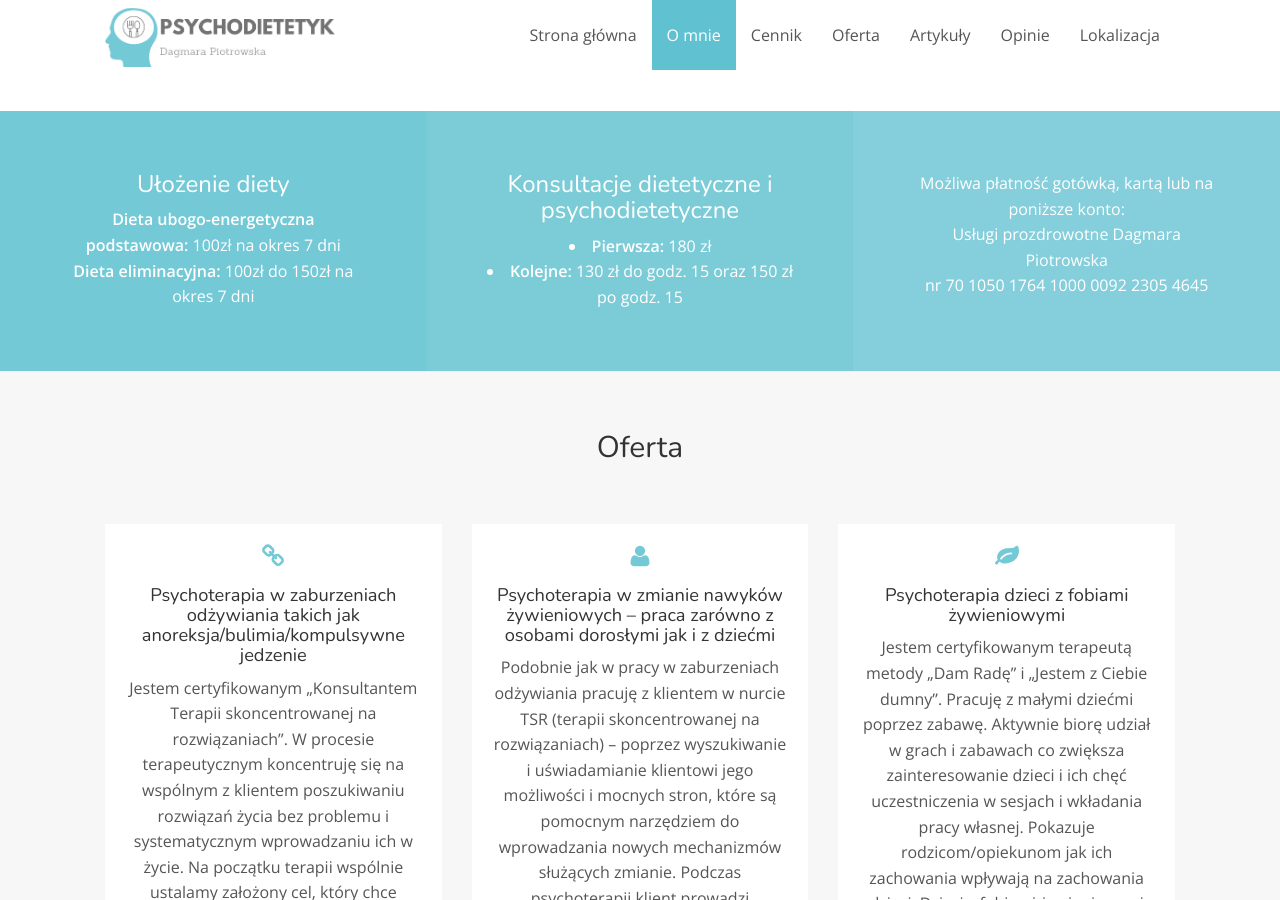
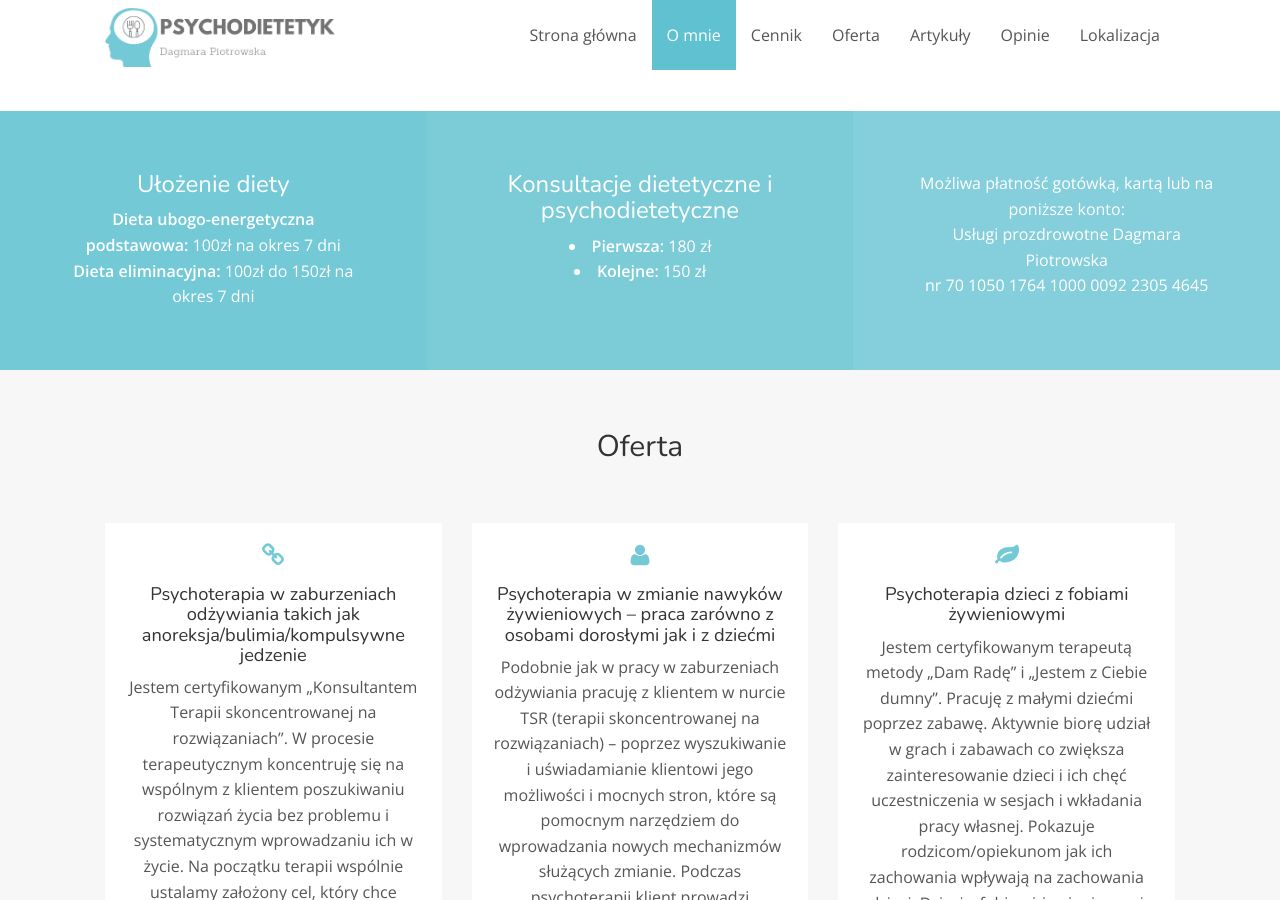
Before and after one commit to dagmarap/dagmarap.github.io, a Jekyll site: the page built from index.html, in a window 1280 px wide and 900 px high, scrolled down 1576 px. Built offline with Jekyll 4.4.1, drawn with Linux system fonts in a browser that asks for light colours; nearby versions of some CDN libraries.

Commit message:
Update prices of next visits

```diff
--- a/index.html
+++ b/index.html
@@ -116,7 +116,7 @@ Dzięki metodom opartym na terapii w nurcie TSR pomagam naprawić „relacje z j
     <div class="col-sm-4">
         <h3>Konsultacje dietetyczne i psychodietetyczne</h3>
         <li><strong>Pierwsza: </strong>180 zł</li>
-        <li><strong>Kolejne: </strong>130 zł do godz. 15 oraz 150 zł po godz. 15</li>
+        <li><strong>Kolejne: </strong>150 zł</li>
     </div>
     <div class="col-sm-4">
         Możliwa płatność gotówką, kartą lub na poniższe konto:</br>
```
